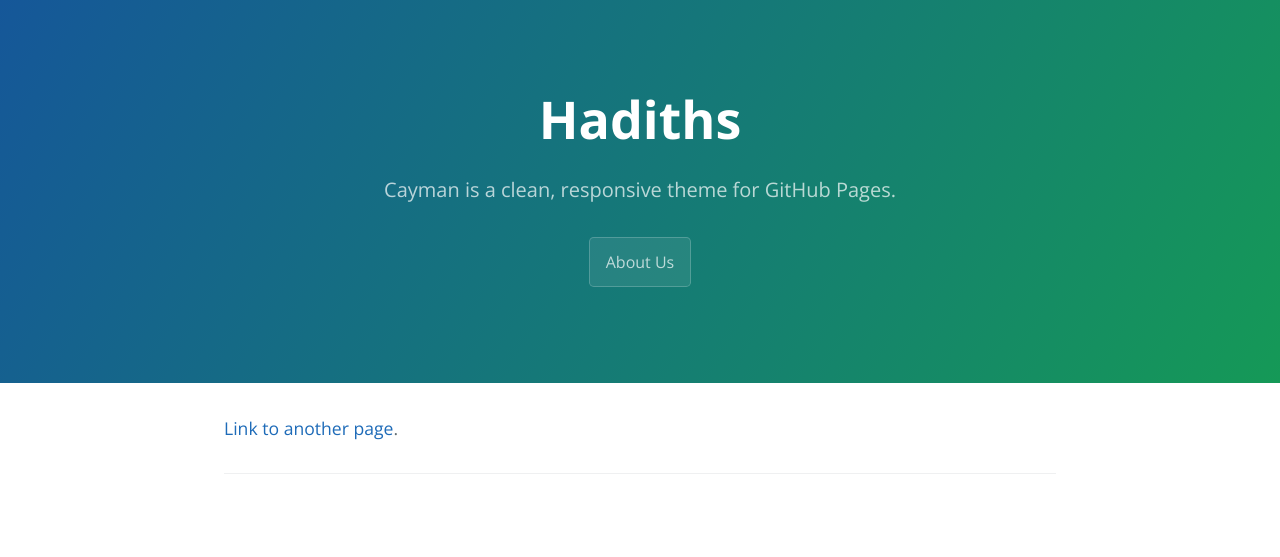
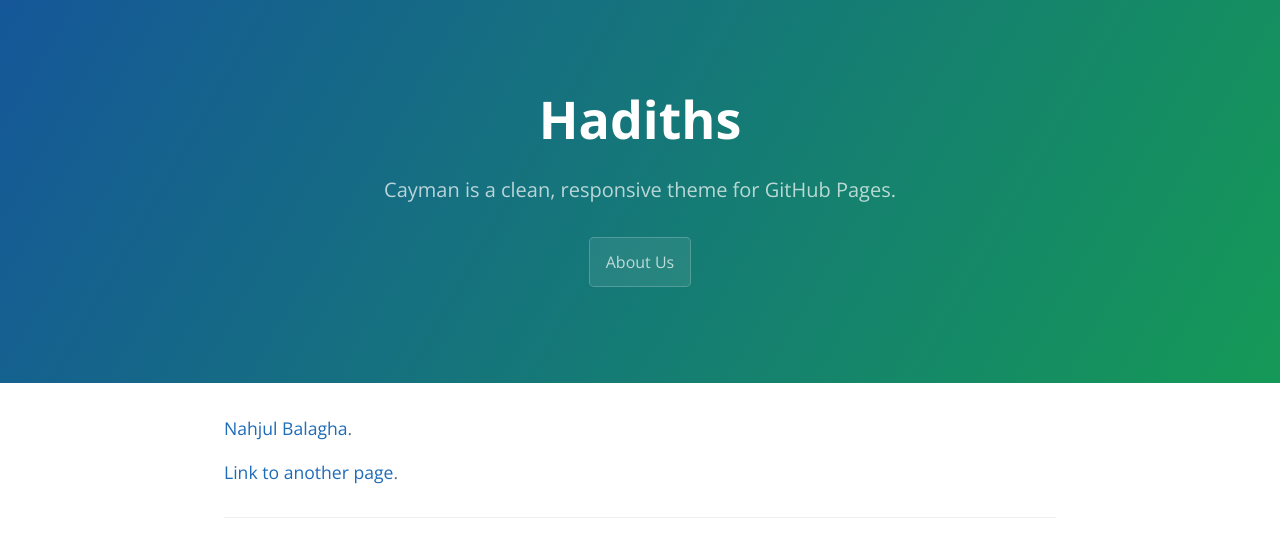
Before and after one commit to joey101/shia_hadith, a Jekyll site: the page built from index.md, in a window 1280 px wide. Shown: the top 557 px of the page. Built offline with Jekyll 4.4.1, drawn with Linux system fonts in a browser that asks for light colours.

Commit message:
link to nahjul balagha

```diff
--- a/index.md
+++ b/index.md
@@ -2,6 +2,6 @@
 layout: default
 ---
 
-
+[Nahjul Balagha](https://docs.google.com/document/d/18SYBEHP6-oFeSdVVepBfl_l25gfy1nYM/edit?usp=drive_web&ouid=102217012548271303444&rtpof=true).
 
 [Link to another page](./another-page.html).
```
